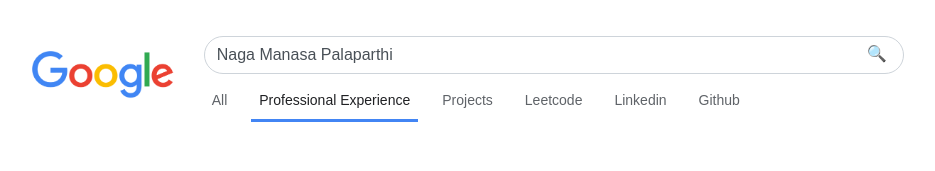
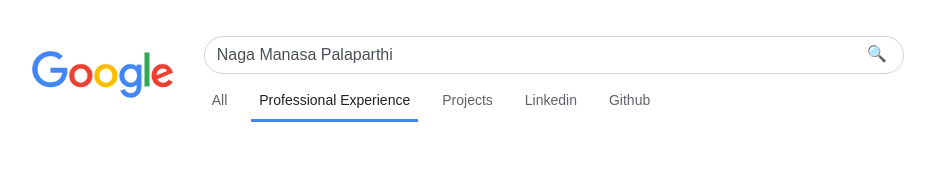
Before and after one commit to nagamanasa/portfolio, a website: page professional_experience.html in a window 1280 px wide. Shown: the top 171 px of the page, without its empty margins (3-938 px from the left). Drawn offline with nearby package versions, Linux system fonts and the light colour scheme.

Commit message:
mostly done - yet to add project pages and videos

```diff
--- a/professional_experience.html
+++ b/professional_experience.html
@@ -74,7 +74,7 @@
                         <a href="projects.html" class="option-link">Projects</a>
                         <!-- <a href="Naga_Manasa_Palaparthi___SDE.pdf" class="option-link" download="Naga Manasa Palaparthi_Resume.pdf">Resume</a> -->
                         <!-- <a href="#" class="option-link">Articles</a> -->
-                        <a href="https://leetcode.com/nagamanasa_/" class="option-link" target="_blank">Leetcode</a>
+                        <!-- <a href="https://leetcode.com/nagamanasa_/" class="option-link" target="_blank">Leetcode</a> -->
                         <a href="https://www.linkedin.com/in/nagamanasa/" class="option-link" target="_blank">Linkedin</a>
                         <a href="https://github.com/nagamanasa" class="option-link" target="_blank">Github</a>
                     </div>
```
Also changed, not shown: projects.html (+1 -1 lines), search-results.html (+1 -1 lines).
